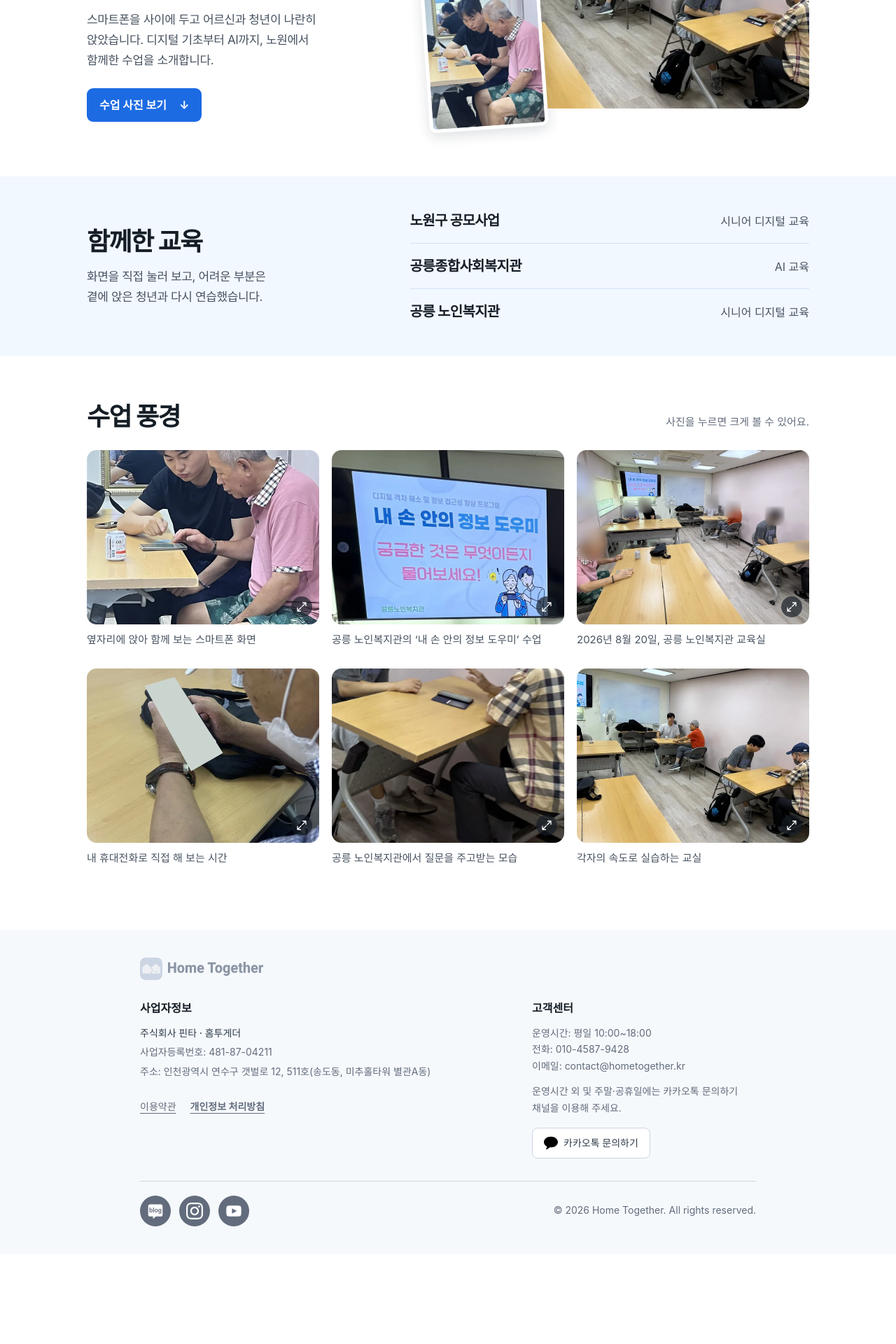
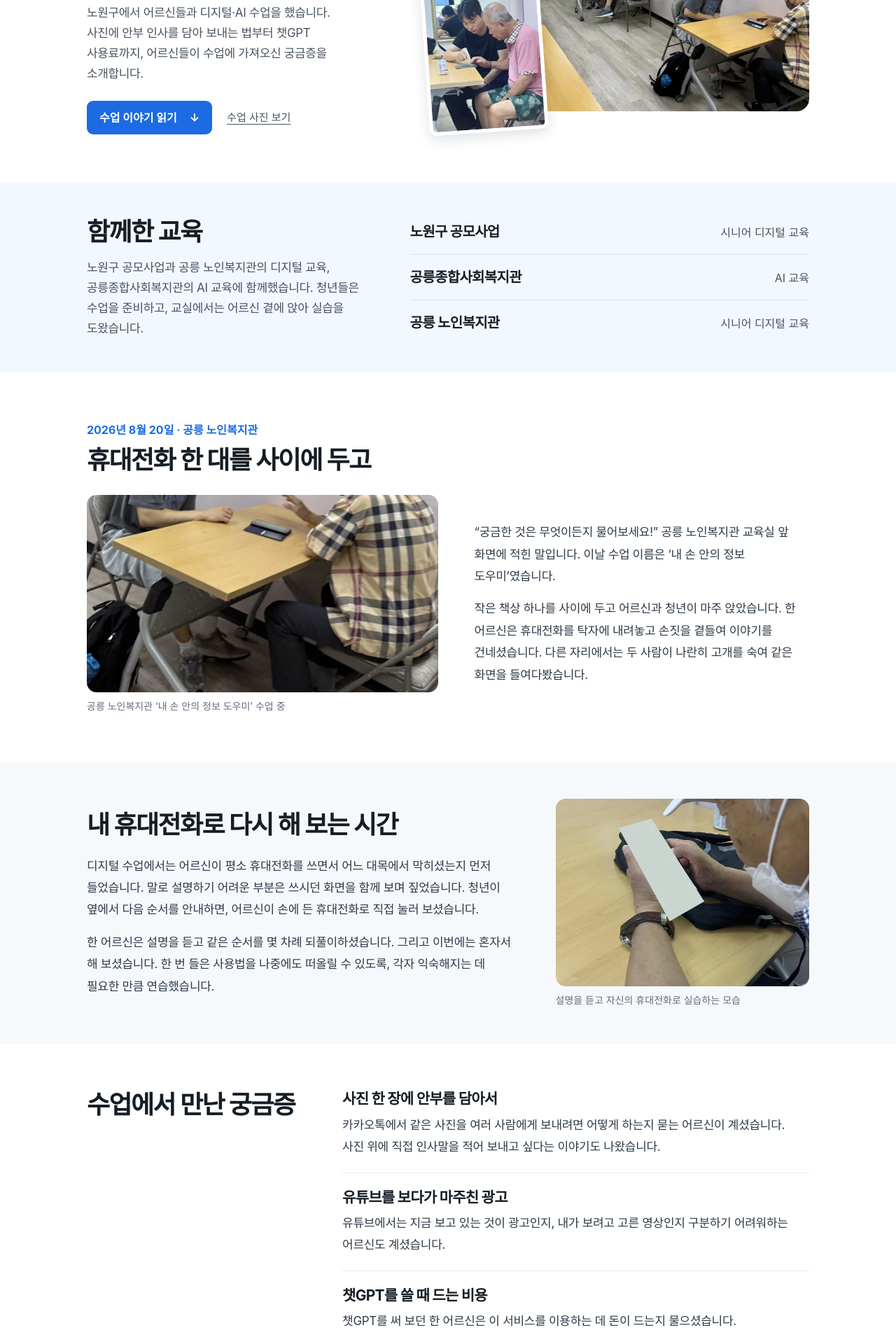
Before and after one commit to hometogether-kr/hometgr-client, a Next.js app: page /intro/host/edu in a window 1280 px wide. Shown: the part 320-2240 px from the top of the page at 70% size. Before the commit the page ends 2112 px from the top, so only its background shows below. Built offline with nearby package versions, Linux system fonts and the light colour scheme; no server answers; a web font is replaced by a local one.

Commit message:
Tell the story of the senior digital classes through field notes

```diff
--- a/src/pages-layer/host-education/host-education-page.tsx
+++ b/src/pages-layer/host-education/host-education-page.tsx
@@ -34,12 +34,17 @@ export function HostEducationPage() {
                 <strong>디지털 교실</strong>
               </h1>
               <p className={styles.lede}>
-                스마트폰을 사이에 두고 어르신과 청년이 나란히 앉았습니다. 디지털 기초부터 AI까지,
-                노원에서 함께한 수업을 소개합니다.
+                노원구에서 어르신들과 디지털·AI 수업을 했습니다. 사진에 안부 인사를 담아 보내는
+                법부터 챗GPT 사용료까지, 어르신들이 수업에 가져오신 궁금증을 소개합니다.
               </p>
-              <a className={styles.galleryLink} href="#class-photos">
-                수업 사진 보기 <span aria-hidden="true">↓</span>
-              </a>
+              <div className={styles.heroLinks}>
+                <a className={styles.galleryLink} href="#field-notes">
+                  수업 이야기 읽기 <span aria-hidden="true">↓</span>
+                </a>
+                <a className={styles.photoLink} href="#class-photos">
+                  수업 사진 보기
+                </a>
+              </div>
             </div>
             <div className={styles.album}>
               <div className={styles.classroom}>
@@ -69,8 +74,9 @@ export function HostEducationPage() {
             <div>
               <h2 id="education-programs">함께한 교육</h2>
               <p>
-                화면을 직접 눌러 보고, 어려운 부분은
-                <br className={styles.desktopBreak} /> 곁에 앉은 청년과 다시 연습했습니다.
+                노원구 공모사업과 공릉 노인복지관의 디지털 교육, 공릉종합사회복지관의 AI 교육에
+                함께했습니다. 청년들은 수업을 준비하고, 교실에서는 어르신 곁에 앉아 실습을
+                도왔습니다.
               </p>
             </div>
             <dl className={styles.programList}>
@@ -82,6 +88,93 @@ export function HostEducationPage() {
               ))}
             </dl>
           </div>
+        </section>
+        <article
+          id="field-notes"
+          className={`${styles.container} ${styles.journal}`}
+          aria-labelledby="field-title"
+        >
+          <header className={styles.journalHeader}>
+            <p className={styles.location}>
+              <time dateTime="2026-08-20">2026년 8월 20일</time> · 공릉 노인복지관
+            </p>
+            <h2 id="field-title">휴대전화 한 대를 사이에 두고</h2>
+          </header>
+          <div className={styles.dispatch}>
+            <figure className={styles.storyImage}>
+              <Image
+                src="/images/host-education/table-conversation.webp"
+                alt="책상 위 휴대전화를 사이에 두고 어르신이 맞은편 청년에게 손짓하며 이야기하는 모습"
+                width={1120}
+                height={629}
+                sizes="(max-width: 720px) 95vw, 510px"
+              />
+              <figcaption>공릉 노인복지관 ‘내 손 안의 정보 도우미’ 수업 중</figcaption>
+            </figure>
+            <div className={styles.prose}>
+              <p>
+                “궁금한 것은 무엇이든지 물어보세요!” 공릉 노인복지관 교육실 앞 화면에 적힌 말입니다.
+                이날 수업 이름은 ‘내 손 안의 정보 도우미’였습니다.
+              </p>
+              <p>
+                작은 책상 하나를 사이에 두고 어르신과 청년이 마주 앉았습니다. 한 어르신은 휴대전화를
+                탁자에 내려놓고 손짓을 곁들여 이야기를 건네셨습니다. 다른 자리에서는 두 사람이
+                나란히 고개를 숙여 같은 화면을 들여다봤습니다.
+              </p>
+            </div>
+          </div>
+        </article>
+        <section className={styles.practice} aria-labelledby="practice-title">
+          <div className={`${styles.container} ${styles.practiceLayout}`}>
+            <div className={styles.practiceCopy}>
+              <h2 id="practice-title">내 휴대전화로 다시 해 보는 시간</h2>
+              <div className={styles.prose}>
+                <p>
+                  디지털 수업에서는 어르신이 평소 휴대전화를 쓰면서 어느 대목에서 막히셨는지 먼저
+                  들었습니다. 말로 설명하기 어려운 부분은 쓰시던 화면을 함께 보며 짚었습니다. 청년이
+                  옆에서 다음 순서를 안내하면, 어르신이 손에 든 휴대전화로 직접 눌러 보셨습니다.
+                </p>
+                <p>
+                  한 어르신은 설명을 듣고 같은 순서를 몇 차례 되풀이하셨습니다. 그리고 이번에는
+                  혼자서 해 보셨습니다. 한 번 들은 사용법을 나중에도 떠올릴 수 있도록, 각자
+                  익숙해지는 데 필요한 만큼 연습했습니다.
+                </p>
+              </div>
+            </div>
+            <figure className={`${styles.storyImage} ${styles.practiceImage}`}>
+              <Image
+                src="/images/host-education/digital-phone-private.webp"
+                alt="어르신이 자신의 스마트폰을 두 손에 들고 손가락으로 화면을 조작하는 모습"
+                width={640}
+                height={853}
+                sizes="(max-width: 720px) 95vw, 360px"
+              />
+              <figcaption>설명을 듣고 자신의 휴대전화로 실습하는 모습</figcaption>
+            </figure>
+          </div>
+        </section>
+        <section className={`${styles.container} ${styles.topics}`} aria-labelledby="topics-title">
+          <h2 id="topics-title">수업에서 만난 궁금증</h2>
+          <dl className={styles.topicList}>
+            <div>
+              <dt>사진 한 장에 안부를 담아서</dt>
+              <dd>
+                카카오톡에서 같은 사진을 여러 사람에게 보내려면 어떻게 하는지 묻는 어르신이
+                계셨습니다. 사진 위에 직접 인사말을 적어 보내고 싶다는 이야기도 나왔습니다.
+              </dd>
+            </div>
+            <div>
+              <dt>유튜브를 보다가 마주친 광고</dt>
+              <dd>
+                유튜브에서는 지금 보고 있는 것이 광고인지, 내가 보려고 고른 영상인지 구분하기
+                어려워하는 어르신도 계셨습니다.
+              </dd>
+            </div>
+            <div>
+              <dt>챗GPT를 쓸 때 드는 비용</dt>
+              <dd>챗GPT를 써 보던 한 어르신은 이 서비스를 이용하는 데 돈이 드는지 물으셨습니다.</dd>
+            </div>
+          </dl>
         </section>
         <section
           id="class-photos"
--- a/src/pages-layer/host-education/host-education.module.css
+++ b/src/pages-layer/host-education/host-education.module.css
@@ -60,18 +60,31 @@
 .lede {
   max-width: 355px;
 }
+.heroLinks {
+  display: flex;
+  flex-wrap: wrap;
+  align-items: center;
+  gap: 12px 21px;
+  margin-top: 25px;
+}
 .galleryLink {
   width: fit-content;
   display: inline-flex;
   align-items: center;
   gap: 18px;
-  margin-top: 25px;
   padding: 12px 18px;
   border-radius: 9px;
   background: var(--color-primary-600);
   color: white;
   font-weight: 650;
   font-size: 16px;
+}
+.photoLink {
+  padding-block: 10px;
+  color: var(--color-grayscale-700);
+  text-decoration: underline;
+  text-underline-offset: 4px;
+  font-size: 15px;
 }
 .galleryLink:hover {
   background: #155ac4;
@@ -156,6 +169,86 @@
   color: var(--color-grayscale-700);
   font-size: 16px;
 }
+.journal {
+  padding-block: 70px;
+  scroll-margin-top: 60px;
+}
+.journalHeader {
+  margin-bottom: 26px;
+}
+.journalHeader h2 {
+  margin-top: 8px;
+}
+.dispatch,
+.practiceLayout {
+  display: grid;
+  grid-template-columns: minmax(0, 1.05fr) minmax(0, 1fr);
+  align-items: center;
+  gap: clamp(30px, 4vw, 56px);
+}
+.storyImage {
+  margin: 0;
+}
+.storyImage img {
+  display: block;
+  width: 100%;
+  height: auto;
+  border-radius: 14px;
+}
+.storyImage figcaption {
+  margin-top: 9px;
+  color: var(--color-grayscale-600);
+  font-size: 14px;
+  line-height: 1.5;
+}
+.prose,
+.topicList dd {
+  font-size: 17px;
+  line-height: 1.85;
+  letter-spacing: -0.018em;
+  color: var(--color-grayscale-800);
+}
+.prose p + p {
+  margin-top: 15px;
+}
+.practice {
+  background: var(--color-grayscale-70);
+  padding-block: 52px;
+}
+.practiceLayout {
+  grid-template-columns: minmax(0, 1.45fr) minmax(0, 0.85fr);
+}
+.practiceCopy .prose {
+  margin-top: 20px;
+}
+.practiceImage img {
+  aspect-ratio: 1.35;
+  object-fit: cover;
+  object-position: center 42%;
+}
+.topics {
+  display: grid;
+  grid-template-columns: minmax(0, 0.64fr) minmax(0, 1.36fr);
+  gap: clamp(30px, 4vw, 56px);
+  padding-block: 64px 12px;
+}
+.topicList > div {
+  padding-block: 20px;
+  border-top: 1px solid var(--color-grayscale-200);
+}
+.topicList > div:first-child {
+  padding-top: 0;
+  border: 0;
+}
+.topicList dt {
+  font-size: 21px;
+  line-height: 1.45;
+  font-weight: 700;
+  letter-spacing: -0.035em;
+}
+.topicList dd {
+  margin-top: 6px;
+}
 .photos {
   padding-block: 64px 90px;
   scroll-margin-top: 58px;
@@ -182,7 +275,10 @@
     font-size: 13px;
   }
   .hero,
-  .programLayout {
+  .programLayout,
+  .dispatch,
+  .practiceLayout,
+  .topics {
     grid-template-columns: 1fr;
     gap: 25px;
   }
@@ -197,7 +293,7 @@
   .programs p {
     font-size: 16px;
   }
-  .galleryLink {
+  .heroLinks {
     margin-top: 16px;
   }
   .classroom {
@@ -209,9 +305,6 @@
   .programs {
     padding-block: 34px;
   }
-  .desktopBreak {
-    display: none;
-  }
   .programList > div {
     padding-block: 12px;
   }
@@ -222,6 +315,25 @@
     text-align: right;
     font-size: 15px;
   }
+  .journal {
+    padding-block: 40px;
+  }
+  .journalHeader {
+    margin-bottom: 18px;
+  }
+  .practice {
+    padding-block: 36px;
+  }
+  .prose,
+  .topicList dd {
+    font-size: 16px;
+  }
+  .topics {
+    padding-block: 40px 0;
+  }
+  .topicList dt {
+    font-size: 19px;
+  }
   .photos {
     padding-block: 40px 54px;
   }
```
